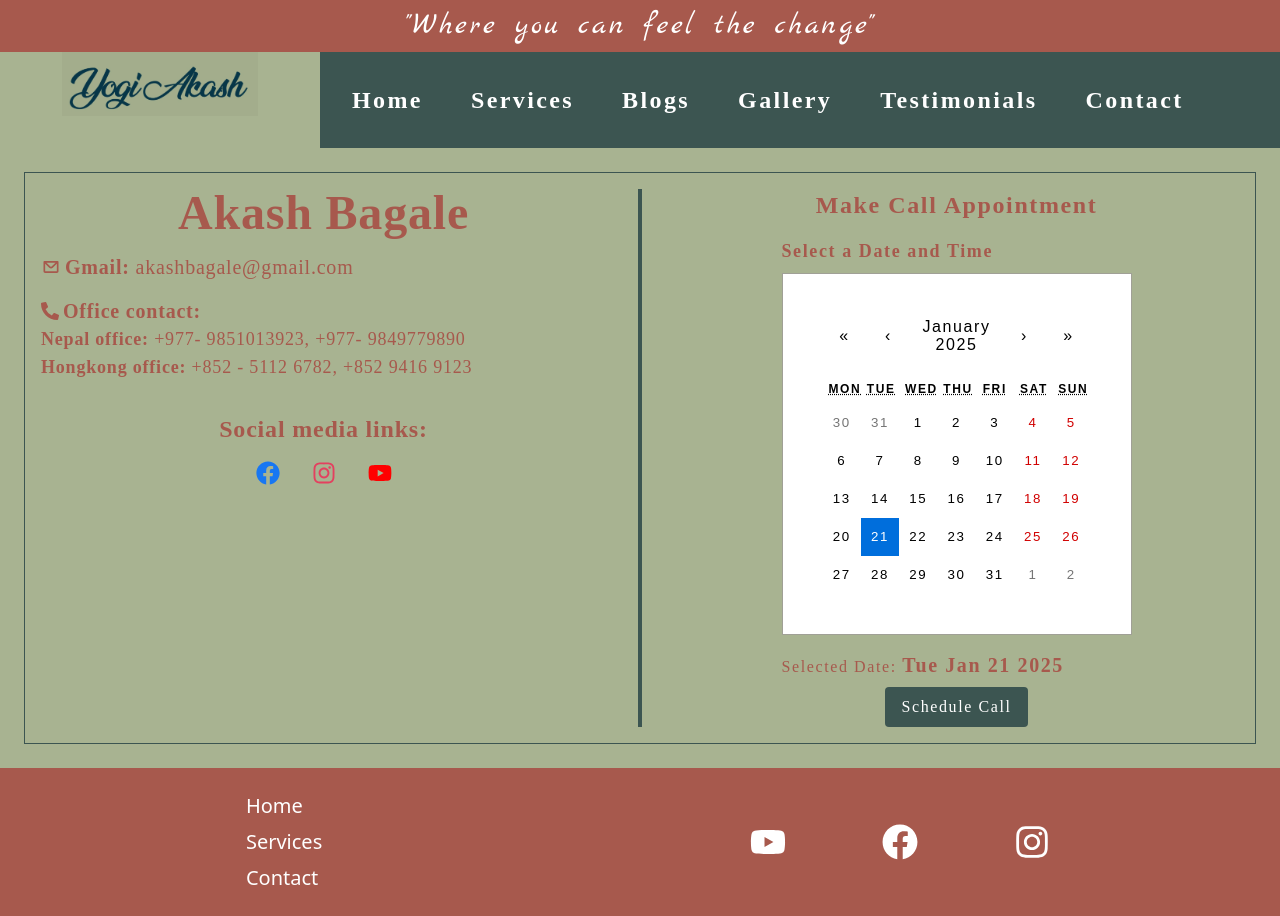
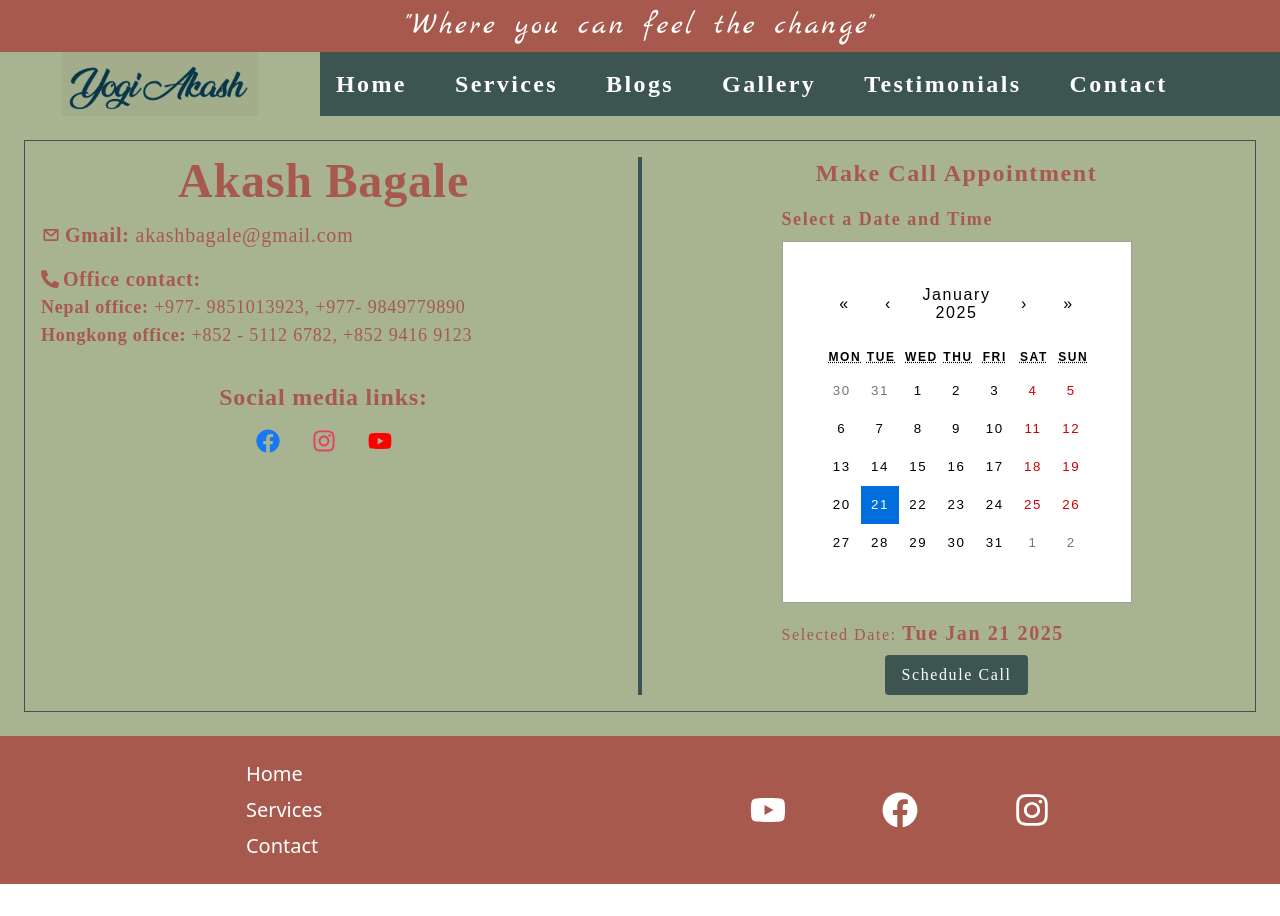
Before and after one commit to shashankapoudel/master-akash-portfolio, a React (Vite) app: page /contact in a window 1280 px wide. After the commit the page ends 884 px from the top, so only its background shows below. Built offline with nearby package versions, Linux system fonts and the light colour scheme.

Commit message:
latst changes

```diff
--- a/src/components/header.jsx
+++ b/src/components/header.jsx
@@ -43,7 +43,7 @@ const Header = () => {
                     {menuOpen ? <FiX /> : <FiMenu />}
                 </button>
 
-                <div className=' hidden md:flex lg:w-3/4 w-2/3 bg-[#3c5551] font-playfair-display p-8 gap-12 ml-auto text-white'>
+                <div className=' hidden md:flex lg:w-3/4 w-2/3 bg-[#3c5551] font-playfair-display p-4 gap-12 ml-auto text-white'>
                     {
                         navItems.map((item) => (
                             <NavLink to={item.path}
--- a/src/components/meetingForm.jsx
+++ b/src/components/meetingForm.jsx
@@ -552,7 +552,7 @@ const MeetingForm = () => {
                                     <select
                                         {...field}
                                         id="purpose"
-                                        className={`py-2.5 rounded-lg lg:px-4 px-1 text-sm border ${errors.purpose ? "border-red-500" : "border-gray-300"
+                                        className={`py-2.5 rounded-lg lg:px-4 px-1  text-sm border ${errors.purpose ? "border-red-500" : "border-gray-300"
                                             } focus:outline-none w-full`}
                                     >
                                         <option value="">Select your purpose for call</option>
--- a/src/pages/schedueleMeeting.jsx
+++ b/src/pages/schedueleMeeting.jsx
@@ -12,7 +12,7 @@ const SchedueleMeeting = () => {
     console.log(date)
 
     return (
-        <div className='m-8'>
+        <div className='lg:m-8 m-6'>
 
             <div className='flex flex-col lg:flex-row w-full  tracking-wider font-playfair-display border-2 border-[#3c5551] p-2'>
 
```
